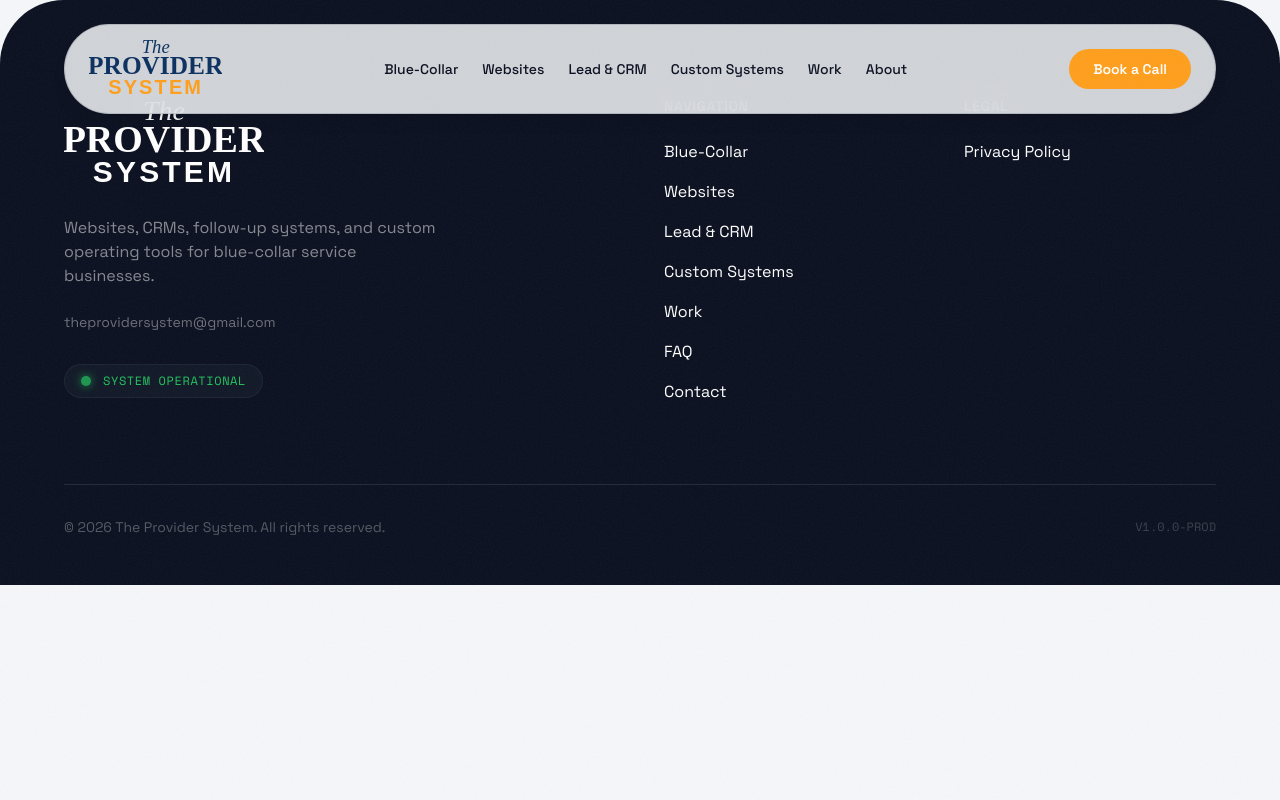
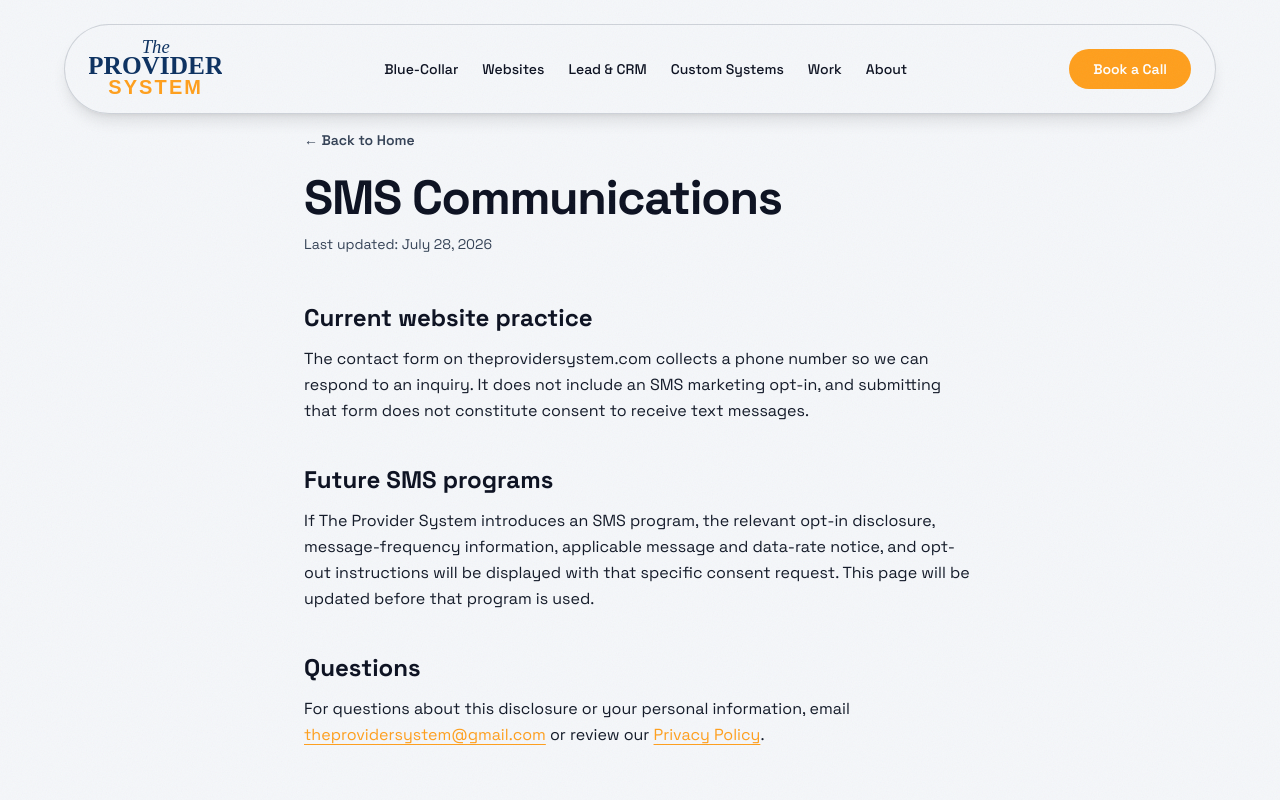
Before and after one commit to JxWayne890/The-Provider-System-Website, a React (Vite) app: page /sms-consent in a window 1280 px wide. Shown: the top 800 px of the page. Built offline with nearby package versions, Linux system fonts and the light colour scheme.

Commit message:
Fix search indexing signals

```diff
--- a/package.json
+++ b/package.json
@@ -5,7 +5,7 @@
   "type": "module",
   "scripts": {
     "dev": "vite",
-    "build": "vite build && node scripts/prerender.mjs",
+    "build": "node scripts/generate-sitemap.mjs && vite build && node scripts/prerender.mjs",
     "build:no-prerender": "vite build",
     "lint": "eslint .",
     "preview": "vite preview"
--- a/scripts/prerender.mjs
+++ b/scripts/prerender.mjs
@@ -67,6 +67,7 @@ async function getAllRoutes() {
     '/diagnostic',
     '/faq',
     '/privacy-policy',
+    '/sms-consent',
   ];
 
   const { blueCollarTrades }   = await import(join(ROOT, 'src/data/blueCollarTrades.js'));
--- a/src/App.jsx
+++ b/src/App.jsx
@@ -20,6 +20,7 @@ const WebsitesPage = lazy(() => import('./pages/WebsitesPage'));
 const LeadCrmSystemPage = lazy(() => import('./pages/LeadCrmSystemPage'));
 const CustomSystemsPage = lazy(() => import('./pages/CustomSystemsPage'));
 const PrivacyPolicyPage = lazy(() => import('./pages/PrivacyPolicyPage'));
+const SmsConsentPage = lazy(() => import('./pages/SmsConsentPage'));
 
 function LoadingFallback() {
   return (
@@ -53,6 +54,7 @@ function App() {
             <Route path="/diagnostic" element={<DiagnosticPage />} />
             <Route path="/faq" element={<FAQPage />} />
             <Route path="/privacy-policy" element={<PrivacyPolicyPage />} />
+            <Route path="/sms-consent" element={<SmsConsentPage />} />
 
             {/* Legacy broad-agency routes now point to the focused offer ladder. */}
             <Route path="/services/website-development" element={<Navigate to="/websites" replace />} />
--- a/src/components/Footer.jsx
+++ b/src/components/Footer.jsx
@@ -39,6 +39,7 @@ export default function Footer() {
                     <div className="col-span-1 flex flex-col gap-4">
                         <h4 className="font-heading font-semibold text-white/50 text-sm tracking-wider uppercase mb-2">Legal</h4>
                         <Link to="/privacy-policy" className="hover:text-accent transition-colors font-heading">Privacy Policy</Link>
+                        <Link to="/sms-consent" className="hover:text-accent transition-colors font-heading">SMS Communications</Link>
                     </div>
 
                 </div>
--- a/src/pages/BlogPostPage.jsx
+++ b/src/pages/BlogPostPage.jsx
@@ -7,6 +7,15 @@ import ContactFormSection from '../components/ContactFormSection';
 import { buildBreadcrumbSchema, buildArticleSchema, buildFAQSchema } from '../components/SchemaMarkup';
 import { blogPosts } from '../data/blogPosts';
 import { cn } from '../lib/cn';
+
+const canonicalServiceRoutes = {
+    'web-development': '/websites',
+    'seo-optimization': '/websites',
+    'ai-workflow-automation': '/lead-crm-system',
+    'chatbot-development': '/lead-crm-system',
+    'crm-integration': '/lead-crm-system',
+    'integration-development': '/custom-systems',
+};
 
 export default function BlogPostPage() {
     const { slug } = useParams();
@@ -233,7 +242,7 @@ export default function BlogPostPage() {
                                 {post.relatedServices.map((svc) => (
                                     <Link
                                         key={svc}
-                                        to={`/services/${svc}`}
+                                        to={canonicalServiceRoutes[svc] || '/lead-crm-system'}
                                         className="font-data text-xs tracking-wider uppercase px-4 py-2 rounded-full border border-white/10 text-white/60 hover:border-accent/40 hover:text-accent transition-colors"
                                     >
                                         {svc.replace(/-/g, ' ')}
--- a/src/pages/FAQPage.jsx
+++ b/src/pages/FAQPage.jsx
@@ -72,7 +72,7 @@ const FAQPage = () => {
             <SEO
                 title="Frequently Asked Questions | The Provider System"
                 description="Find answers to common questions about websites, CRMs, follow-up systems, ownership, pricing, and custom operating tools."
-                canonicalUrl="https://theprovidersystem.com/faq"
+                url="/faq"
                 schemas={schemas}
             />
             <main className="pt-32 pb-24">
--- a/src/pages/PrivacyPolicyPage.jsx
+++ b/src/pages/PrivacyPolicyPage.jsx
@@ -1,7 +1,7 @@
 import { Link } from 'react-router-dom';
 import SEO from '../components/SEO';
 
-const lastUpdated = 'April 26, 2026';
+const lastUpdated = 'July 28, 2026';
 
 export default function PrivacyPolicyPage() {
     return (
@@ -158,7 +158,23 @@ export default function PrivacyPolicyPage() {
 
                     <section>
                         <h2 className="font-heading font-bold text-2xl text-primary mb-3">
-                            6. Your Rights
+                            6. SMS Communications
+                        </h2>
+                        <p>
+                            Our website contact form does not include an SMS marketing opt-in and a form
+                            submission does not constitute consent to receive text messages. If we add an
+                            SMS opt-in program in the future, we will present its terms and consent
+                            disclosure at the point of collection. You can read the current SMS
+                            communications disclosure on the{' '}
+                            <Link to="/sms-consent" className="text-accent hover:text-accent/80 underline underline-offset-4">
+                                SMS Communications page
+                            </Link>.
+                        </p>
+                    </section>
+
+                    <section>
+                        <h2 className="font-heading font-bold text-2xl text-primary mb-3">
+                            7. Your Rights
                         </h2>
                         <p className="mb-3">Depending on your location, you may have the right to:</p>
                         <ul className="list-disc pl-6 space-y-2">
@@ -179,7 +195,7 @@ export default function PrivacyPolicyPage() {
 
                     <section>
                         <h2 className="font-heading font-bold text-2xl text-primary mb-3">
-                            7. Data Security
+                            8. Data Security
                         </h2>
                         <p>
                             We use commercially reasonable administrative, technical, and physical
@@ -191,7 +207,7 @@ export default function PrivacyPolicyPage() {
 
                     <section>
                         <h2 className="font-heading font-bold text-2xl text-primary mb-3">
-                            8. Third-Party Links
+                            9. Third-Party Links
                         </h2>
                         <p>
                             Our website may contain links to third-party sites or services. We are not
--- /dev/null
+++ b/src/pages/SmsConsentPage.jsx
@@ -0,0 +1,75 @@
+import { Link } from 'react-router-dom';
+import SEO from '../components/SEO';
+
+const lastUpdated = 'July 28, 2026';
+
+export default function SmsConsentPage() {
+    return (
+        <div className="min-h-screen bg-background pt-32 pb-20">
+            <SEO
+                title="SMS Communications"
+                description="The Provider System's current SMS communications and consent disclosure."
+                url="/sms-consent"
+                schemas={[
+                    {
+                        '@type': 'WebPage',
+                        '@id': 'https://theprovidersystem.com/sms-consent',
+                        name: 'SMS Communications — The Provider System',
+                        description: 'Current SMS communications and consent disclosure for The Provider System.',
+                        isPartOf: { '@id': 'https://theprovidersystem.com/#website' },
+                    },
+                    {
+                        '@type': 'BreadcrumbList',
+                        itemListElement: [
+                            { '@type': 'ListItem', position: 1, name: 'Home', item: 'https://theprovidersystem.com/' },
+                            { '@type': 'ListItem', position: 2, name: 'SMS Communications' },
+                        ],
+                    },
+                ]}
+            />
+
+            <div className="max-w-3xl mx-auto px-6 md:px-12">
+                <Link to="/" className="inline-flex text-muted hover:text-primary transition-colors mb-6 font-heading text-sm font-semibold">
+                    ← Back to Home
+                </Link>
+
+                <h1 className="font-heading font-bold text-4xl md:text-5xl text-primary tracking-tight mb-3">
+                    SMS Communications
+                </h1>
+                <p className="font-heading text-muted text-sm mb-12">Last updated: {lastUpdated}</p>
+
+                <div className="space-y-10 font-heading text-dark leading-relaxed">
+                    <section>
+                        <h2 className="font-heading font-bold text-2xl text-primary mb-3">Current website practice</h2>
+                        <p>
+                            The contact form on theprovidersystem.com collects a phone number so we can respond
+                            to an inquiry. It does not include an SMS marketing opt-in, and submitting that form
+                            does not constitute consent to receive text messages.
+                        </p>
+                    </section>
+
+                    <section>
+                        <h2 className="font-heading font-bold text-2xl text-primary mb-3">Future SMS programs</h2>
+                        <p>
+                            If The Provider System introduces an SMS program, the relevant opt-in disclosure,
+                            message-frequency information, applicable message and data-rate notice, and opt-out
+                            instructions will be displayed with that specific consent request. This page will be
+                            updated before that program is used.
+                        </p>
+                    </section>
+
+                    <section>
+                        <h2 className="font-heading font-bold text-2xl text-primary mb-3">Questions</h2>
+                        <p>
+                            For questions about this disclosure or your personal information, email{' '}
+                            <a href="mailto:theprovidersystem@gmail.com" className="text-accent hover:text-accent/80 underline underline-offset-4">
+                                theprovidersystem@gmail.com
+                            </a>{' '}
+                            or review our <Link to="/privacy-policy" className="text-accent hover:text-accent/80 underline underline-offset-4">Privacy Policy</Link>.
+                        </p>
+                    </section>
+                </div>
+            </div>
+        </div>
+    );
+}
```
Also changed, not shown: scripts/generate-sitemap.mjs (added, +44 -0 lines), vercel.json, 1 other file (tests, documents, lock files or other folders).
